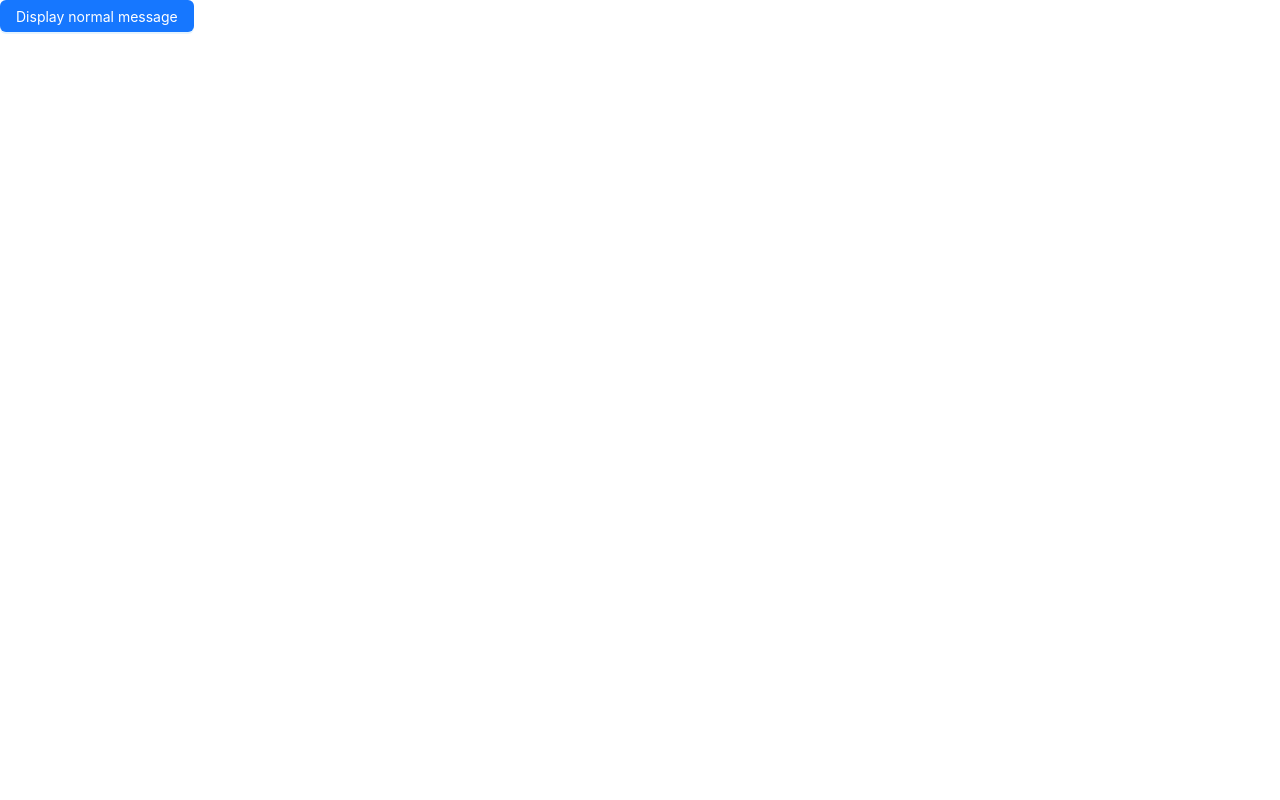
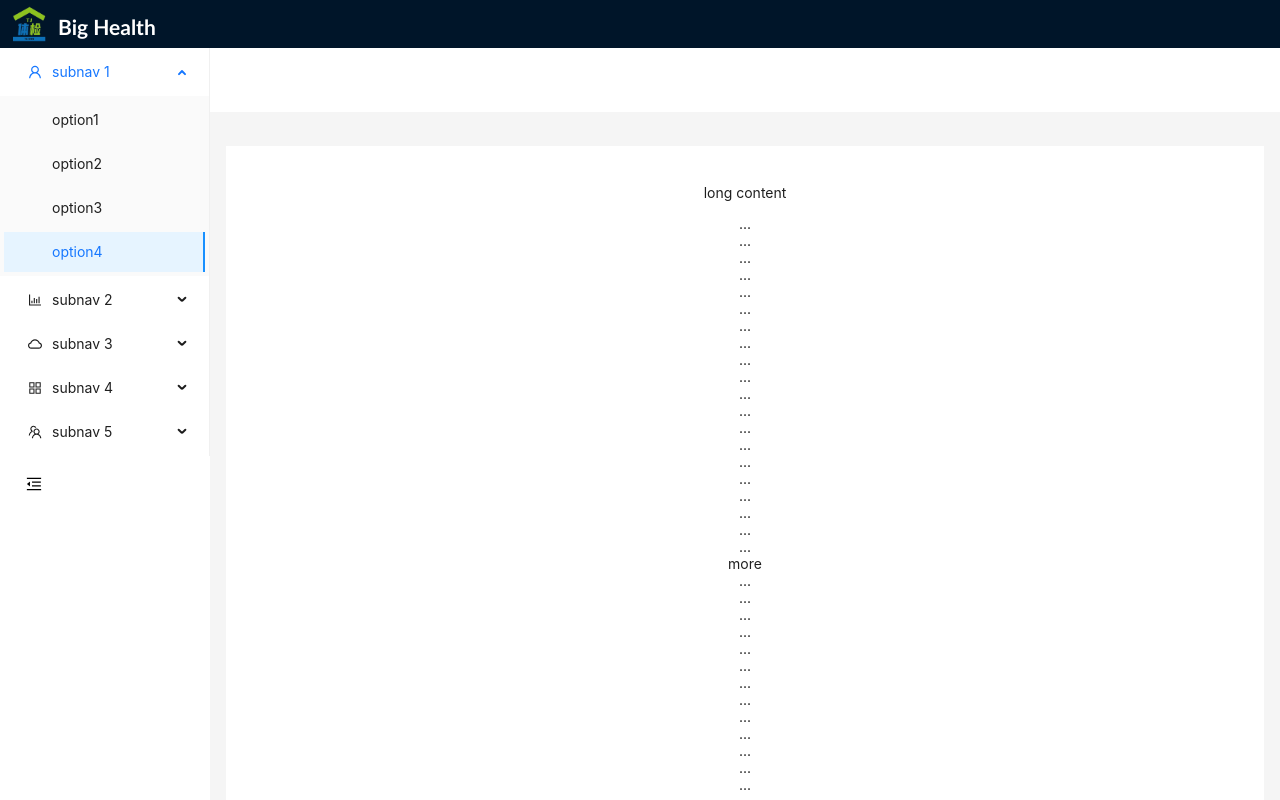
Before and after one commit to 5fyt/physical_backstage_system, a React (Create React App) app: page /dashboard in a window 1280 px wide. Shown: the top 800 px of the page. Built offline with nearby package versions, Linux system fonts and the light colour scheme; sample sign-in values are in the browser's storage.

Commit message:
feat:layout 页面布局

```diff
--- /dev/null
+++ b/src/Layout/index.module.scss
@@ -0,0 +1,77 @@
+.logo {
+  display: flex;
+  align-items: center;
+  height: 48px;
+  .lg {
+    width: 38px;
+    height: 38px;
+    margin-right: 10px;
+    vertical-align: middle;
+  }
+  h2 {
+    font-family: 'Gill Sans', 'Gill Sans MT', Calibri, 'Trebuchet MS',
+      sans-serif;
+    margin: 0;
+    height: 48px;
+    margin-top: -10px;
+
+    a {
+      color: #fff;
+    }
+  }
+}
+.sider {
+  display: flex;
+  flex-direction: column;
+  width: 210px;
+}
+
+.closeBtn {
+  margin-top: 20px;
+  margin-left: 31px;
+  width: 30px;
+  z-index: 999;
+
+}
+.closeActive {
+  margin-top: 20px;
+  margin-left: 26px;
+  width: 30px;
+  z-index: 999;
+
+}
+aside::-webkit-scrollbar {
+  width: 4px;
+  // height: 10px; // 高度写不写，都不影响，因为会根据内容的长度自动计算
+}
+aside::-webkit-scrollbar  {
+  width: 4px;
+  // height: 10px; // 高度写不写，都不影响，因为会根据内容的长度自动计算
+}
+
+aside::-webkit-scrollbar-thumb {
+  background: #ccc; // 滑块颜色
+  border-radius: 2px; // 滑块圆角
+}
+
+aside::-webkit-scrollbar-thumb:hover {
+  background: #e6f4ff; // 鼠标移入滑块变红
+}
+
+:global(.ant-layout-sider) {
+  background-color: #fff !important;
+  overflow: hidden;
+
+  padding-top: 48px;
+}
+
+:global(.ant-menu-item.ant-menu-item-only-child) {
+  border-radius: 0 !important;
+}
+:global(.ant-menu-item-selected) {
+  border-right: 2px solid #1890ff;
+}
+:global(.ant-menu-item-active:hover) {
+  background-color: #fafafa !important;
+  color: #1677ff !important;
+}
--- a/src/Layout/index.tsx
+++ b/src/Layout/index.tsx
@@ -1,19 +1,143 @@
-import React, { memo } from 'react'
-import { Button, message } from 'antd';
-const Layout: React.FC = () => {
-  const [messageApi, contextHolder] = message.useMessage();
+import React, { memo, useState } from 'react'
+import {
+  AppstoreOutlined,
+  BarChartOutlined,
+  CloudOutlined,
+  MenuFoldOutlined,
+  MenuUnfoldOutlined,
+  TeamOutlined,
+  UserOutlined
+} from '@ant-design/icons'
+import type { MenuProps } from 'antd'
+import { Layout, Menu, theme } from 'antd'
+import Style from './index.module.scss'
+import logo from '../assets/front/index/logo.png'
+const { Header, Content, Footer, Sider } = Layout
 
-  const info = () => {
-    messageApi.info('Hello, Ant Design!');
-  };
+
+const items: MenuProps['items'] = [
+  UserOutlined,
+  BarChartOutlined,
+  CloudOutlined,
+  AppstoreOutlined,
+  TeamOutlined
+].map((icon, index) => {
+  const key = String(index + 1)
+
+  return {
+    key: `sub${key}`,
+    icon: React.createElement(icon),
+    label: `subnav ${key}`,
+
+    children: new Array(4).fill(null).map((_, j) => {
+      const subKey = index * 4 + j + 1
+      return {
+        key: subKey,
+        label: `option${subKey}`
+      }
+    })
+  }
+})
+const LayContainer: React.FC = () => {
+  const [collapsed, setCollapsed] = useState(false)
+  const {
+    token: { colorBgContainer }
+  } = theme.useToken()
 
   return (
     <>
-      {contextHolder}
-      <Button type="primary" onClick={info}>
-        Display normal message
-      </Button>
+      <Layout>
+        <Header
+          style={{
+            padding: '0 10px',
+            zIndex: 110,
+            display: 'flex',
+            alignItems: 'center',
+            position: 'fixed',
+            width: '100%',
+            height: '48px'
+          }}
+        >
+          <div className={Style.logo}>
+            <img src={logo} alt="" className={Style.lg} />
+            <h2>
+              <a href="">Big Health</a>
+            </h2>
+          </div>
+        </Header>
+        <Layout hasSider>
+          <Sider
+            style={{
+              overflow: 'auto',
+              height: '100vh',
+              position: 'fixed',
+              left: 0,
+              top: 0,
+
+              background: colorBgContainer
+            }}
+            trigger={null}
+            collapsible
+            collapsed={collapsed}
+            width={210}
+          >
+            <Menu
+              defaultOpenKeys={['sub1']}
+              mode="inline"
+              defaultSelectedKeys={['4']}
+              items={items}
+            />
+            <div
+              className={collapsed ? Style.closeBtn : Style.closeActive}
+              onClick={() => setCollapsed(!collapsed)}
+            >
+              {collapsed ? (
+                <MenuUnfoldOutlined style={{ fontSize: '16px' }} />
+              ) : (
+                <MenuFoldOutlined style={{ fontSize: '16px' }} />
+              )}
+            </div>
+          </Sider>
+
+          <Layout
+            className="site-layout"
+            style={{ marginLeft: collapsed ? '80px' : '210px' }}
+          >
+            <Header
+              style={{
+                padding: 0,
+                background: colorBgContainer,
+                marginTop: '48px'
+              }}
+            />
+            <Content style={{ margin: '34px 16px 0', overflow: 'initial' }}>
+              <div
+                style={{
+                  padding: 24,
+                  textAlign: 'center',
+                  background: colorBgContainer
+                }}
+              >
+                <p>long content</p>
+                {
+                  // indicates very long content
+                  Array.from({ length: 100 }, (_, index) => (
+                    <React.Fragment key={index}>
+                      {index % 20 === 0 && index ? 'more' : '...'}
+                      <br />
+                    </React.Fragment>
+                  ))
+                }
+              </div>
+            </Content>
+            <Footer style={{ textAlign: 'center' }}>
+              Ant Design ©2023 Created by Ant UED
+            </Footer>
+          </Layout>
+        </Layout>
+      </Layout>
     </>
-  );
+  )
 }
-export default memo(Layout)
+
+export default memo(LayContainer)
--- a/src/router/index.tsx
+++ b/src/router/index.tsx
@@ -1,7 +1,7 @@
 import React, { lazy } from 'react'
 
 const Login = lazy(() => import('@/views/login/index'))
-const Layout = lazy(() => import('@/Layout/index'))
+const LayoutContainer = lazy(() => import('@/Layout/index'))
 const Home = lazy(() => import('@/views/home/index'))
 const NotFound = lazy(() => import('@/views/404/404'))
 export interface RouteConfig {
@@ -15,7 +15,7 @@ export interface RouteConfig {
 const routes: RouteConfig[] = [
   {
     path: '/',
-    element: <Layout />,
+    element: <LayoutContainer />,
     auth: true,
     redirect: '/dashboard',
     children: [
```
Also changed, not shown: src/assets/front/index/logo.png.
